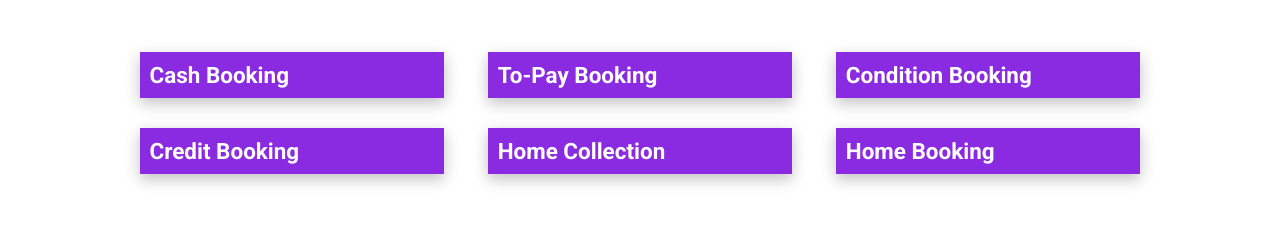
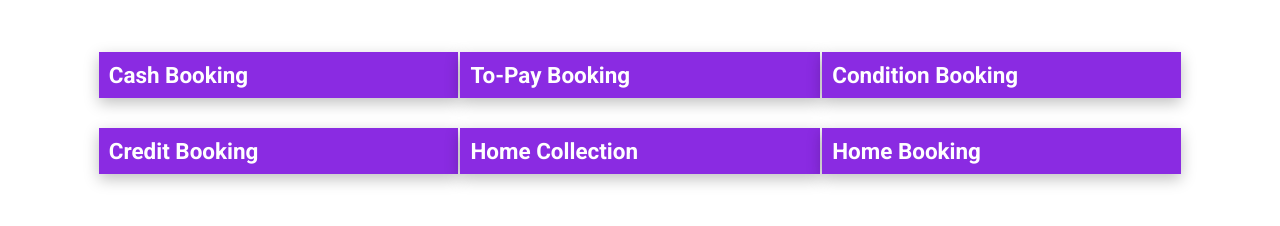
Before and after one commit to shakurShirajul/rak-cargo, a plain HTML site: page index.html in a window 1280 px wide. Shown: the part 291-517 px from the top of the page. Drawn offline with Linux system fonts and the light colour scheme.

Commit message:
change font size and services area box size

```diff
--- a/mobile.css
+++ b/mobile.css
@@ -35,7 +35,7 @@
 
 .serv-box h3{
     text-wrap: nowrap;
-    font-size: 0.5rem;
+    font-size: 0.6rem;
 }
 
 /* ---- Message Box    ---- */
--- a/style.css
+++ b/style.css
@@ -67,7 +67,6 @@ header{
 }
 .nav-icon{
     display: none;
-    /* visibility: hidden; */
 }
 
 /* Section Work */
@@ -110,7 +109,7 @@ section{
 }
 .serv-box{
     padding: 10px;
-    width: 28%;
+    width: 33%;
     color: white;
     background-color: blueviolet;
     font-size: 1.2em;
@@ -121,13 +120,11 @@ section{
 /* services - area */
 
 .services-area{
-    /* border: 2px solid green; */
     display: flex;
     justify-content: center;
 
 }
 .services-area-content{
-    /* border: 2px solid green; */
     width: 85%;
     display: flex;
     flex-direction: column;
```
